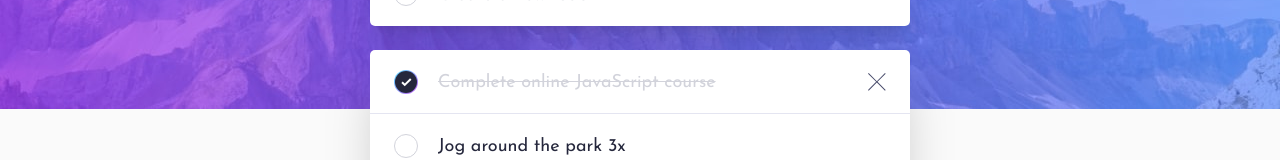
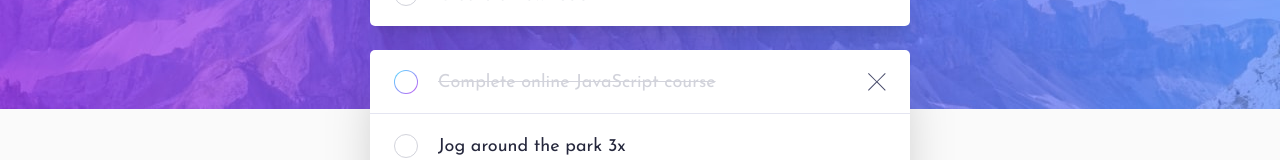
Before and after one commit to Blackpachamame/todo-app, a React (Vite) app: page / in a window 1280 px wide. In both pictures the pointer is over the button 406 px from the left and 272 px from the top of the page. Shown: the part 191-351 px from the top of the page. Built offline with nearby package versions, Linux system fonts and the light colour scheme.

Commit message:
fix: Ahora el borde con degradado para marcar una tarea como completa se muestra correctamente en ambos temas

```diff
--- a/src/components/TaskItem/index.jsx
+++ b/src/components/TaskItem/index.jsx
@@ -1,11 +1,13 @@
 import { useContext } from "react";
 import { MainContext } from "../../context/Main/MainContext";
+import { ThemeContext } from "../../context/Theme/ThemeContext";
 import PropTypes from "prop-types";
 import { iconCheck, iconCross } from "../../assets/images";
 
 export default function TaskItem({ todo }) {
   const { id, title, completed } = todo;
   const { handleSetComplete, handleDelete } = useContext(MainContext);
+  const { theme } = useContext(ThemeContext);
 
   return (
     <div className="task h-[52px] sm:h-16 flex items-center justify-between gap-3 px-5 sm:px-6 border-b border-veryLightGrayishBlue dark:border-dtVeryDarkGrayishBlue2">
@@ -14,12 +16,13 @@ export default function TaskItem({ todo }) {
           onClick={() => handleSetComplete(id)}
           className={
             `border-gradient relative min-w-[20px] h-5 sm:min-w-[24px] sm:h-6 border border-lightGrayishBlue dark:border-dtVeryDarkGrayishBlue border-solid rounded-full cursor-pointer ` +
-            (completed ? "check" : " ")
+            (completed ? "check " : " ") +
+            (theme === "light" ? "light" : "dark")
           }
         >
           {completed && (
             <img
-              className="w-[9px] h-[7px] sm:w-[11px] sm:h-[9px] absolute top-2/4 left-2/4 translate-x-[-45%] translate-y-[-45%]"
+              className="imgCheck w-[9px] h-[7px] sm:w-[11px] sm:h-[9px] absolute top-2/4 left-2/4 translate-x-[-45%] translate-y-[-45%]"
               src={iconCheck}
               alt="Check Icon"
               width={11}
--- a/src/index.css
+++ b/src/index.css
@@ -48,9 +48,20 @@
   border: none;
 }
 
-.border-gradient:hover {
+.border-gradient.light:hover {
+  background: linear-gradient(#ffffff, #ffffff) padding-box,
+    linear-gradient(135deg, hsl(192, 100%, 67%), hsl(280, 87%, 65%)) border-box;
+  border: 1px solid transparent;
+  border-image-source: linear-gradient(white, white);
+}
+
+.border-gradient.dark:hover {
   background: linear-gradient(#25273c, #25273c) padding-box,
     linear-gradient(135deg, hsl(192, 100%, 67%), hsl(280, 87%, 65%)) border-box;
   border: 1px solid transparent;
   border-image-source: linear-gradient(white, white);
 }
+
+.border-gradient:hover .imgCheck {
+  opacity: 0;
+}
```
